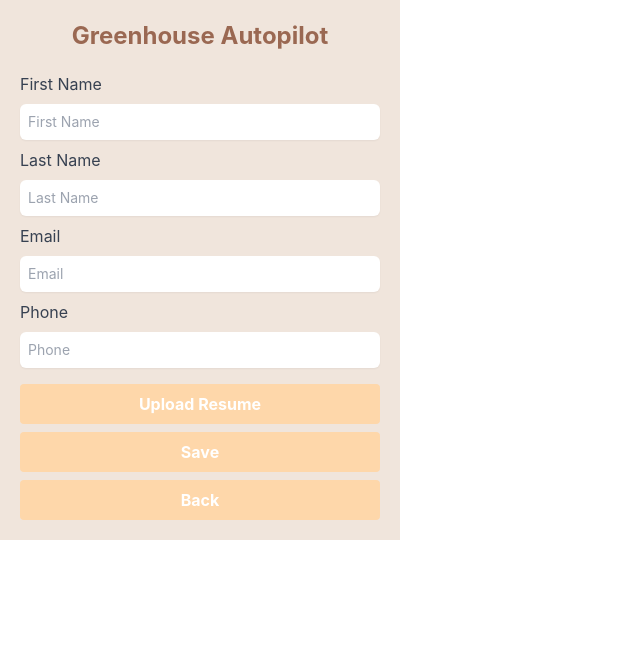
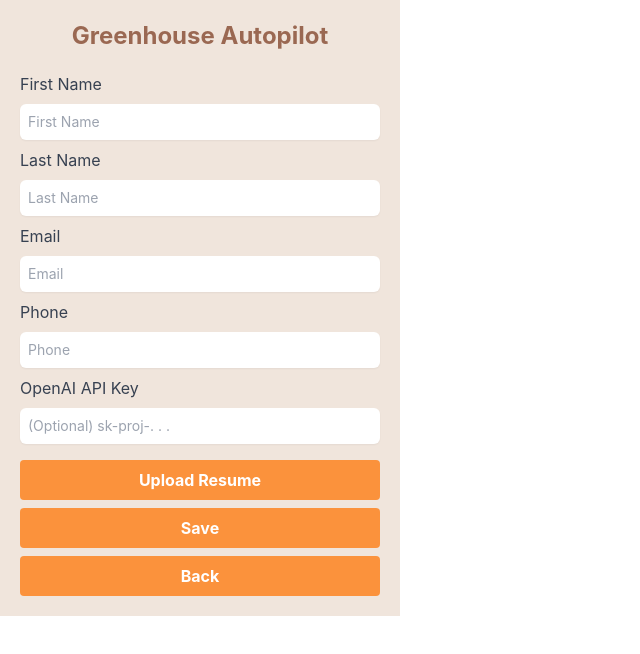
Before and after one commit to bananana-xyz/resume-autopilot, a React (Create React App) app: page / in a window 1280 px wide. Both pictures are taken after a click on the button "Setup". Shown: the top 654 px of the page, without its empty margins (0-640 px from the left). Built offline with nearby package versions, Linux system fonts and the light colour scheme; no server answers.

Commit message:
Add download button

```diff
--- a/src/components/popup.js
+++ b/src/components/popup.js
@@ -5,6 +5,7 @@
 
 // icon
 import DeleteIcon from '../icons/DeleteIcon';
+import DownloadIcon from '../icons/DownloadIcon';
 
 // constant
 const DefaultColor = "#9A6852"
@@ -15,6 +16,7 @@
   const [resume, setResume] = useState(null)
   const [resumeName, setResumeName] = useState(null);
   const [jobContent, setJobContent] = useState("");
+  const [openAIAPI, setOpenAIAPI] = useState(null);
 
   const hiddenFileInput = useRef(null);
 
@@ -34,9 +36,12 @@
         setResumeName(data.resumeName);
       }
     });
-    chrome.storage?.local.get('resume', data => {
+    chrome.storage?.local.get(['resume', 'openAIAPI'], data => {
       if (data.resume) {
         setResume(data.resume);
+      }
+      if (data.openAIAPI) {
+        setOpenAIAPI(data.openAIAPI);
       }
     })
 
@@ -67,11 +72,14 @@
     setIsSetup(!isSetup);
   }
 
-  const handleSubmit = (e) => {
+  const handleSave = (e) => {
     e.preventDefault();
     chrome.storage?.sync.set({ formData: formData }, function () {
       console.log('Data is saved:', formData);
     });
+    chrome.storage?.local.set({openAIAPI: openAIAPI}, () => {
+      console.log('OpenAI API Key saved');
+    })
   };
 
   const handleFill = (e) => {
@@ -125,6 +133,25 @@
     }
   }
 
+  const handleResumeDownload = () => {
+    const byteCharacters = atob(resume);
+    const byteNumbers = new Array(byteCharacters.length);
+    for (let i = 0; i < byteCharacters.length; i++) {
+        byteNumbers[i] = byteCharacters.charCodeAt(i);
+    }
+    const byteArray = new Uint8Array(byteNumbers);
+    const blob = new Blob([byteArray], { type: 'application/pdf' });
+
+    const url = window.URL.createObjectURL(blob);
+    const a = document.createElement('a');
+    a.href = url;
+    a.download = resumeName;
+    document.body.appendChild(a);
+    a.click();
+    document.body.removeChild(a);
+    window.URL.revokeObjectURL(url);
+  }
+
   const handleFileUpload = () => {
     if (!resume) {
       hiddenFileInput.current.click();
@@ -142,6 +169,10 @@
     chrome.storage?.sync.remove('resumeName', () => {
       console.log('Resume Name cleared')
     })
+  }
+
+  const handleOpenAIAPI = (e) => {
+    setOpenAIAPI(e.target.value);
   }
 
   const handleCoverLetter = () => {
@@ -245,17 +276,37 @@
             />
           </div>
 
+          <div className='pb-2'>
+            <label className="block text-bold text-base text-gray-700 pb-1">OpenAI API Key</label>
+            <input
+              type="text"
+              name="openAIAPI"
+              className="mt-1 block w-full border-gray-300 rounded-md shadow-sm focus:ring-green-400 focus:border-green-400 sm:text-sm p-2"
+              placeholder="(Optional) sk-proj-. . ."
+              value={openAIAPI}
+              onChange={handleOpenAIAPI}
+            />
+          </div>
+
           {
             resume && (
               <div className='pb-2'>
                 <label className="block text-bold text-base text-gray-700 pb-1">Reume</label>
                 <div className='flex items-center justify-between'>
                   <p className='flex-1 text-bold text-base'>{resumeName}</p>
-                  <div
-                    className="hover:cursor-pointer hover:bg-slate-100 transition-colors duration-300 p-1 rounded-full"
-                    onClick={handleFileUpload}
-                  >
-                    <DeleteIcon stroke="rgb(248 113 113)" />
+                  <div className="flex">
+                    <div
+                      className="hover:cursor-pointer hover:bg-slate-100 transition-colors duration-300 p-1 rounded-full"
+                      onClick={handleResumeDownload}
+                    >
+                      <DownloadIcon stroke="rgb(251 146 60)" />
+                    </div>
+                    <div
+                      className="hover:cursor-pointer hover:bg-slate-100 transition-colors duration-300 p-1 rounded-full"
+                      onClick={handleFileUpload}
+                    >
+                      <DeleteIcon stroke="rgb(248 113 113)" />
+                    </div>
                   </div>
                 </div>
               </div>
@@ -266,7 +317,7 @@
             !resume && (
               <div className="pt-2 w-full flex-1">
                 <button
-                  className={`bg-orange-200 text-white font-bold py-2 px-4 rounded w-full`}
+                  className={`bg-orange-400 text-white font-bold py-2 px-4 rounded w-full`}
                   onClick={handleFileUpload}
                 >
                   Upload Resume
@@ -284,8 +335,8 @@
 
           <div className="pt-2 w-full flex-1">
             <button
-              className="bg-orange-200 text-white font-bold py-2 px-4 rounded w-full"
-              onClick={handleSubmit}
+              className="bg-orange-400 text-white font-bold py-2 px-4 rounded w-full"
+              onClick={handleSave}
             >
               Save
             </button>
@@ -293,7 +344,7 @@
 
           <div className="pt-2 w-full flex-1">
             <button
-              className="bg-orange-200 text-white font-bold py-2 px-4 rounded w-full"
+              className="bg-orange-400 text-white font-bold py-2 px-4 rounded w-full"
               onClick={handleSetup}
             >
               Back
--- /dev/null
+++ b/src/icons/DownloadIcon.js
@@ -0,0 +1,9 @@
+const DownloadIcon = ({ stroke }) => {
+  return (
+    <svg width="25px" height="25px" viewBox="0 0 24 24" fill="none" xmlns="http://www.w3.org/2000/svg">
+    <path d="M17 17H17.01M17.4 14H18C18.9319 14 19.3978 14 19.7654 14.1522C20.2554 14.3552 20.6448 14.7446 20.8478 15.2346C21 15.6022 21 16.0681 21 17C21 17.9319 21 18.3978 20.8478 18.7654C20.6448 19.2554 20.2554 19.6448 19.7654 19.8478C19.3978 20 18.9319 20 18 20H6C5.06812 20 4.60218 20 4.23463 19.8478C3.74458 19.6448 3.35523 19.2554 3.15224 18.7654C3 18.3978 3 17.9319 3 17C3 16.0681 3 15.6022 3.15224 15.2346C3.35523 14.7446 3.74458 14.3552 4.23463 14.1522C4.60218 14 5.06812 14 6 14H6.6M12 15V4M12 15L9 12M12 15L15 12" stroke={stroke} strokeWidth="2" strokeLinecap="round" strokeLinejoin="round"/>
+    </svg>
+  )
+}
+
+export default DownloadIcon;
```
